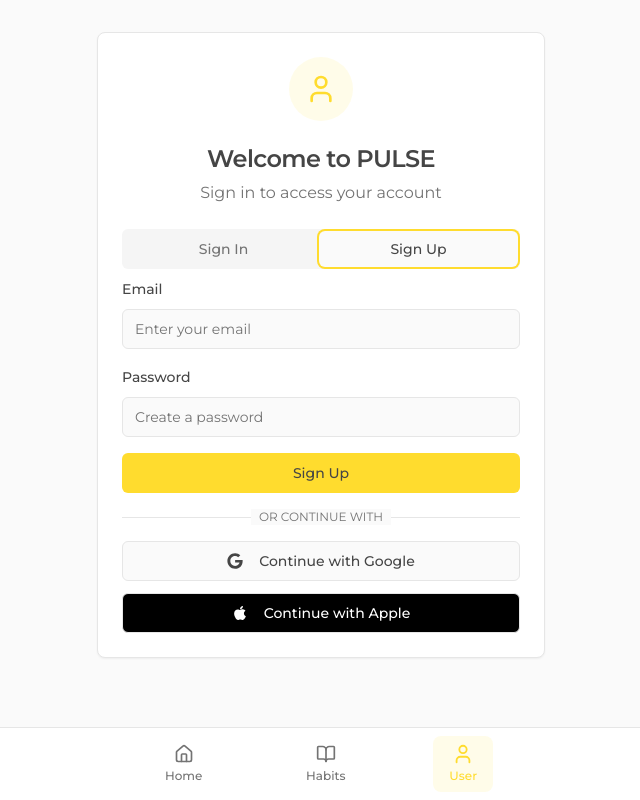
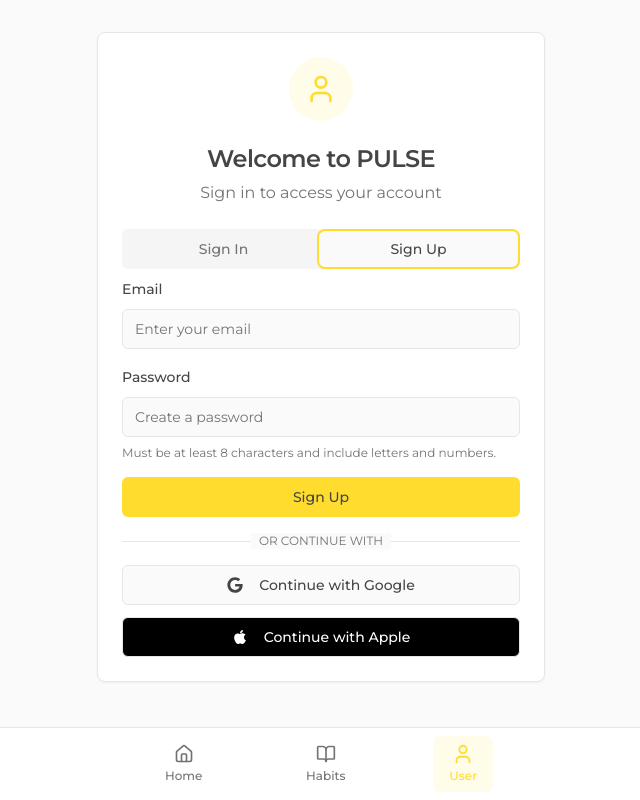
Before and after one commit to andyjsmits/ios-create-hub, a React (Vite) app: page /user in a window 1280 px wide. Both pictures are taken after a click on the tab "Sign Up". Shown: the whole page, without its empty margins (319-959 px from the left). Built offline with nearby package versions, Linux system fonts and the light colour scheme.

Commit message:
Signup: indicate password requirements and enforce (>=8 chars, letters and numbers) via pattern and helper text

```diff
--- a/src/pages/UserPage.tsx
+++ b/src/pages/UserPage.tsx
@@ -567,8 +567,13 @@ const UserPage = () => {
                             value={password}
                             onChange={(e) => setPassword(e.target.value)}
                             required
-                            minLength={6}
+                            minLength={8}
+                            pattern="(?=.*[A-Za-z])(?=.*\\d)[A-Za-z\\d]{8,}"
+                            title="At least 8 characters, including letters and numbers"
                           />
+                          <p className="text-xs text-muted-foreground">
+                            Must be at least 8 characters and include letters and numbers.
+                          </p>
                         </div>
                         <Button type="submit" className="w-full" disabled={loading}>
                           {loading ? "Creating account..." : "Sign Up"}
@@ -627,7 +632,7 @@ const UserPage = () => {
       <div className="container mx-auto px-6 py-8">
         <div className="max-w-2xl mx-auto space-y-6">
           {/* Beta Notice */}
-          <Card className="border-amber-300/50">
+          <Card className="border-amber-300/50 mt-2" style={{ marginTop: 'env(safe-area-inset-top)' }}>
             <CardHeader>
               <CardTitle className="text-amber-700">This app is in Beta</CardTitle>
             </CardHeader>
```
